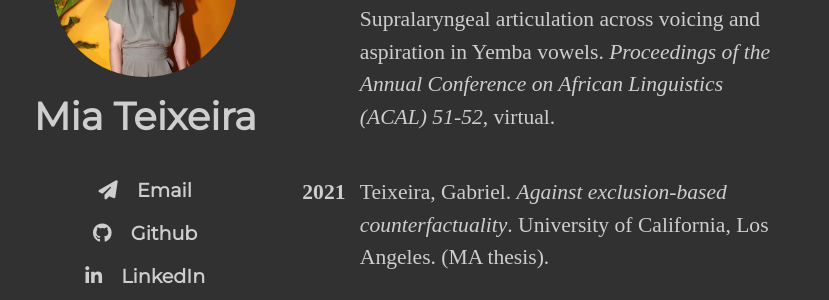
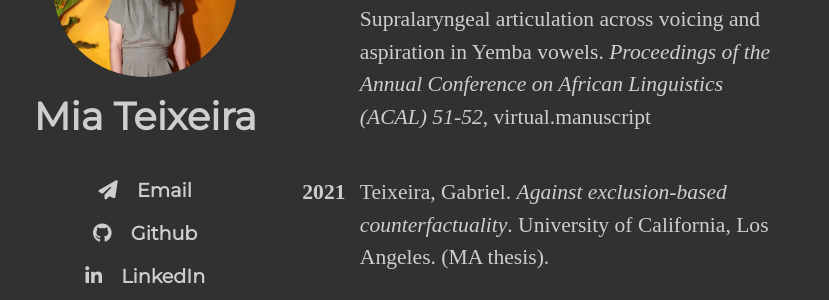
Before and after one commit to miateixeira/miateixeira.github.io, a Jekyll site: the page built from research/index.html, in a window 1280 px wide. Shown: the part 265-565 px from the top of the page, without its empty margins (226-1055 px from the left). Built offline with Jekyll 4.4.1, drawn with Linux system fonts in a browser that asks for light colours; nearby versions of some CDN libraries.

Commit message:
weller et al 2021 manuscript

```diff
--- a/css/main.css
+++ b/css/main.css
@@ -168,3 +168,8 @@ p.course-detail {
   text-align: left;
   display: table-cell;
 }
+
+bib a {
+  background-color: #007896;
+  border-radius: 15%;
+}
--- a/research/index.html
+++ b/research/index.html
@@ -12,7 +12,7 @@ title: Research
     </div><!-- ./bib-year -->
     <div class="bib-info">
       <p>
-        Weller, J., Faytak, M., Steffman, J., Mayer, C., Teixeira, G., Tankou, R. (2021). Supralaryngeal articulation across voicing and aspiration in Yemba vowels. <em>Proceedings of the Annual Conference on African Linguistics (ACAL) 51-52</em>, virtual.
+        Weller, J., Faytak, M., Steffman, J., Mayer, C., Teixeira, G., Tankou, R. (2021). Supralaryngeal articulation across voicing and aspiration in Yemba vowels. <em>Proceedings of the Annual Conference on African Linguistics (ACAL) 51-52</em>, virtual.<a href="https://nbviewer.jupyter.org/github/miateixeira/miateixeira.github.io/blob/main/files/Weller_et_al-2021.pdf" target="_blank">manuscript</a>
       </p>
     </div><!-- ./bib-info -->
   </div><!-- ./bib-entry -->
```
Also changed, not shown: 1 other file.
